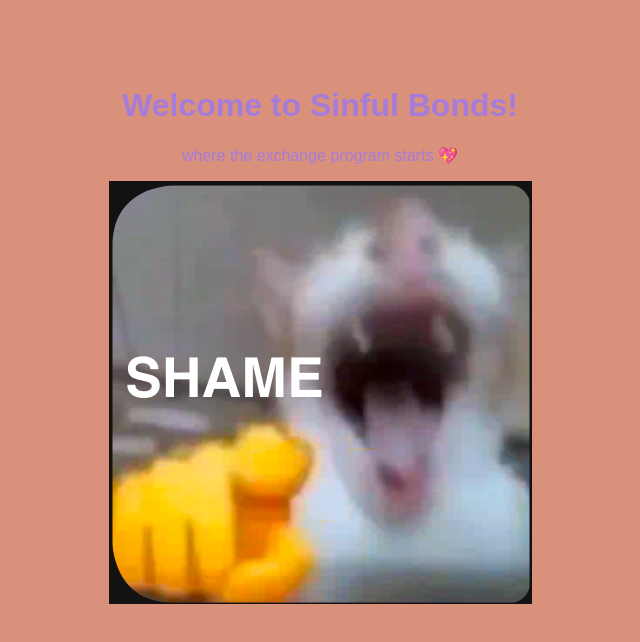
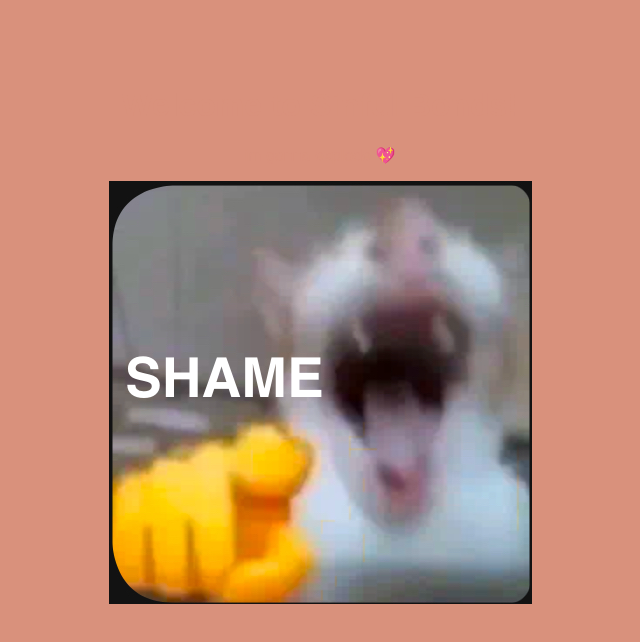
Before and after one commit to sinfulbonds/sinfulbonds.github.io, a plain HTML site: page index.html in a window 1280 px wide. Shown: the whole page, without its empty margins (320-960 px from the left). Drawn offline with Linux system fonts and the light colour scheme.

Commit message:
Update index.html

```diff
--- a/index.html
+++ b/index.html
@@ -7,7 +7,7 @@
     <style>
       body {
         background: #d9917c;
-        color: #a57cd9;
+        color: #d9917c;
         font-family: sans-serif;
         text-align: center;
         padding: 40px;
@@ -20,7 +20,7 @@
   </head>
   <body>
     <h1>Welcome to Sinful Bonds!</h1>
-    <p>where the exchange program starts 💖</p>
+    <p>im gonna explode 💖</p>
     <img src="shame.png" alt="testing testing" />
   </body>
 </html>
```
